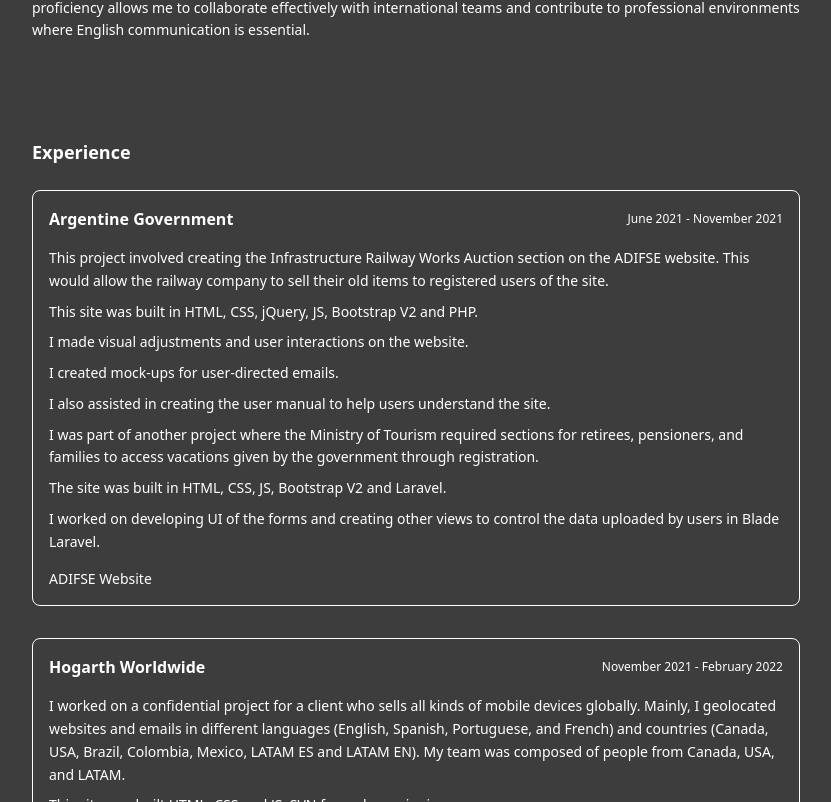
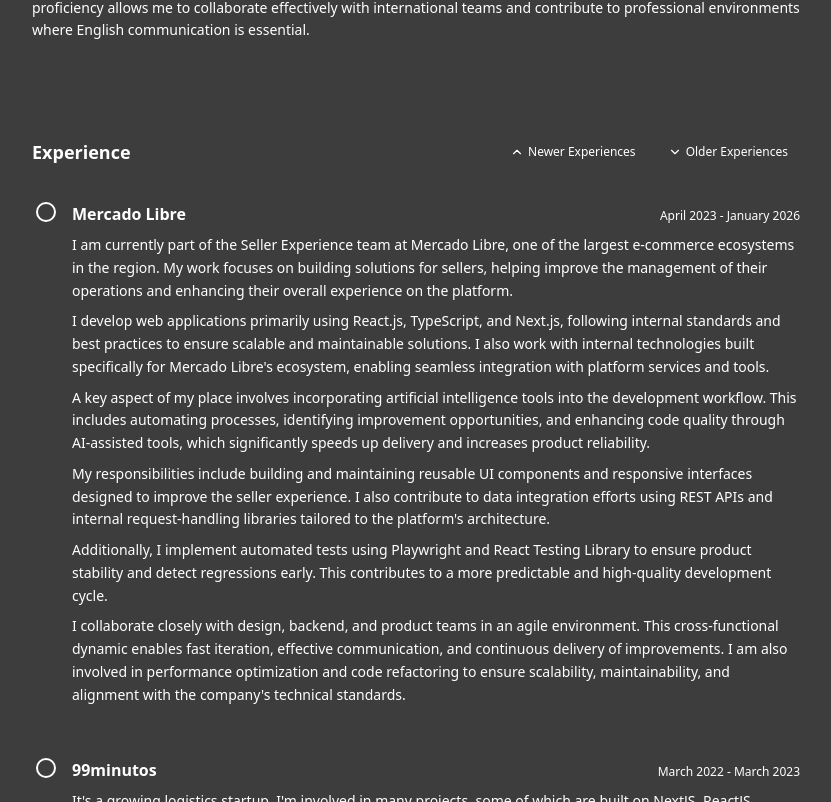
Before and after one commit to MelinaMamani/portfolio-nextjs, a Next.js app: page / in a window 1280 px wide. Shown: the part 618-1420 px from the top of the page, without its empty margins (224-1055 px from the left). Built offline with nearby package versions, Linux system fonts and the light colour scheme; no server answers.

Commit message:
Change text

```diff
--- a/src/app/page.tsx
+++ b/src/app/page.tsx
@@ -7,18 +7,14 @@
 import Footer from "../components/Footer";
 import PROJECTS from "../data/projects";
 import TECHS from "../data/technologies";
-import { getTranslations } from "../lib/i18n";
 
 export default function Home() {
-  const t = getTranslations("en");
-  const experienceItems = t.experience?.items || [];
-
   return (
     <div className="min-h-screen bg-background text-foreground">
       <main className="mx-auto w-full">
         <Hero />
         <AboutMe />
-        <Experience items={experienceItems} />
+        <Experience />
         <TechStack techs={TECHS} />
         <Projects projects={PROJECTS} />
       </main>
--- a/src/components/Experience.tsx
+++ b/src/components/Experience.tsx
@@ -1,89 +1,92 @@
 "use client";
-import React from "react";
+import React, { useState } from "react";
 import { useI18n } from "../lib/I18nProvider";
 import { motion } from "framer-motion";
+import { ChevronDown, ChevronUp } from "lucide-react";
+import { ExperienceItem } from "../lib/types";
 
-type Props = {
-  items?: Array<{
-    role: string;
-    date: string;
-    paragraphs: string[];
-    links?: Record<string, string>;
-  }>;
-};
+type SortOrder = "desc" | "asc";
 
-export default function Experience({ items = [] }: Props) {
+export default function Experience() {
   const { t } = useI18n();
+  const items = (t?.experience?.items as ExperienceItem[]) ?? [];
+
+  const [sortOrder, setSortOrder] = useState<SortOrder>("desc");
+  const sortedItems = sortOrder === "desc" ? [...items].reverse() : items;
 
   return (
     <section id="experience" className="container py-12 px-6">
       <div className="mx-auto max-w-3xl">
-        <h2 className="text-lg font-semibold">{t?.experience?.title ?? ""}</h2>
-        <p className="mt-2 text-sm text-muted-foreground">
-          {t?.experience?.description ?? ""}
-        </p>
+        <div className="flex items-center justify-between gap-4 mb-2">
+          <h2 className="text-lg font-semibold">{t?.experience?.title}</h2>
 
-        <motion.div
-          initial="hidden"
-          whileInView="visible"
-          viewport={{ once: true }}
-          variants={{
-            hidden: {},
-            visible: {},
-          }}
-          className="mt-6 space-y-8"
+          <div className="flex gap-2">
+            <button
+              onClick={() => setSortOrder("desc")}
+              className={`inline-flex items-center gap-1 px-3 py-1 rounded text-xs font-medium transition-colors ${
+                sortOrder === "desc"
+                  ? "bg-primary text-primary-foreground"
+                  : "bg-muted text-muted-foreground hover:bg-card"
+              }`}
             >
-          {items.length === 0 ? (
-            <div className="text-sm text-muted-foreground">
-              {t?.experience?.no_experience ?? ""}
+              <ChevronUp size={14} />
+              {t?.experience?.newerBtn}
+            </button>
+
+            <button
+              onClick={() => setSortOrder("asc")}
+              className={`inline-flex items-center gap-1 px-3 py-1 rounded text-xs font-medium transition-colors ${
+                sortOrder === "asc"
+                  ? "bg-primary text-primary-foreground"
+                  : "bg-muted text-muted-foreground hover:bg-card"
+              }`}
+            >
+              <ChevronDown size={14} />
+              {t?.experience?.olderBtn}
+            </button>
           </div>
-          ) : (
-            items.map((exp, idx) => (
+        </div>
+
+        <div className="mt-8 relative">
+          <div className="relative pl-8">
+            <div className="absolute left-3 top-0 bottom-0 w-px bg-linear-to-b from-primary via-border to-primary" />
+
+            {sortedItems.map((exp: ExperienceItem, idx: number) => (
               <motion.article
                 key={idx}
-                initial={{ opacity: 0, y: 8 }}
-                whileInView={{ opacity: 1, y: 0 }}
+                initial={{ opacity: 0, x: -12 }}
+                whileInView={{ opacity: 1, x: 0 }}
                 viewport={{ once: true }}
-                transition={{ duration: 0.45 }}
-                className="flex flex-col rounded-lg border border-border p-4 bg-card"
+                transition={{ duration: 0.45, delay: idx * 0.1 }}
+                className="mb-8 relative group"
               >
-                <div className="flex flex-col sm:flex-row sm:items-center sm:justify-between gap-2">
-                  <h3 className="text-base font-semibold">{exp.role}</h3>
-                  <span className="text-xs font-medium text-muted-foreground">
+                <div className="absolute -left-7 top-1 w-5 h-5 rounded-full bg-background border-2 border-primary flex items-center justify-center">
+                  <div className="w-2 h-2 rounded-full bg-primary" />
+                </div>
+
+                <div className="pl-2 pt-1 pb-4">
+                  <div className="flex flex-col sm:flex-row sm:items-baseline sm:justify-between gap-2 mb-2">
+                    <h3 className="text-base font-semibold">{exp.place}</h3>
+                    <span className="text-xs font-medium text-primary">
                       {exp.date}
                     </span>
                   </div>
 
-                <div className="mt-4 space-y-2">
-                  {exp.paragraphs.map((para, pidx) => (
+                  <div className="space-y-2">
+                    {exp.paragraphs.map((p: string, i: number) => (
                       <p
-                      key={pidx}
+                        key={i}
                         className="text-sm text-muted-foreground leading-relaxed"
                       >
-                      {para}
+                        {p}
                       </p>
                     ))}
                   </div>
-
-                {exp.links && Object.keys(exp.links).length > 0 && (
-                  <div className="mt-4 flex flex-wrap gap-3">
-                    {Object.entries(exp.links).map(([key, url]) => (
-                      <a
-                        key={key}
-                        href={url}
-                        target="_blank"
-                        rel="noopener noreferrer"
-                        className="text-sm font-medium text-primary hover:underline"
-                      >
-                        {url}
-                      </a>
+                </div>
+              </motion.article>
             ))}
           </div>
-                )}
-              </motion.article>
-            ))
-          )}
-        </motion.div>
+        </div>
       </div>
     </section>
   );
--- a/src/locales/en.json
+++ b/src/locales/en.json
@@ -32,7 +32,7 @@
     "title": "Experience",
     "items": [
       {
-        "role": "Argentine Government",
+        "place": "Argentine Government",
         "date": "June 2021 - November 2021",
         "paragraphs": [
           "This project involved creating the Infrastructure Railway Works Auction section on the ADIFSE website. This would allow the railway company to sell their old items to registered users of the site.",
@@ -43,13 +43,10 @@
           "I was part of another project where the Ministry of Tourism required sections for retirees, pensioners, and families to access vacations given by the government through registration.",
           "The site was built in HTML, CSS, JS, Bootstrap V2 and Laravel.",
           "I worked on developing UI of the forms and creating other views to control the data uploaded by users in Blade Laravel."
-        ],
-        "links": {
-          "adifseWebsite": "ADIFSE Website"
-        }
+        ]
       },
       {
-        "role": "Hogarth Worldwide",
+        "place": "Hogarth Worldwide",
         "date": "November 2021 - February 2022",
         "paragraphs": [
           "I worked on a confidential project for a client who sells all kinds of mobile devices globally. Mainly, I geolocated websites and emails in different languages (English, Spanish, Portuguese, and French) and countries (Canada, USA, Brazil, Colombia, Mexico, LATAM ES and LATAM EN). My team was composed of people from Canada, USA, and LATAM.",
@@ -60,7 +57,7 @@
         ]
       },
       {
-        "role": "99minutos",
+        "place": "99minutos",
         "date": "March 2022 - March 2023",
         "paragraphs": [
           "It's a growing logistics startup. I'm involved in many projects, some of which are built on NextJS, ReactJS, Typescript, GraphQL, Axios, Rest API, MUI, Mantine. In all projects, I had designs provided by the UX team. And I work with agile methodology (Jira).",
@@ -69,12 +66,28 @@
           "I perform updates or improvements on the current landing page or the shipping site, tasks such as consuming a new service and creating the frontend part of it, updating text or images on the site.",
           "Currently, I'm developing a new landing page with NextJS, Typescript, and MUI alongside another team of developers.",
           "I also gained experience in support by handling customer tickets and performing fixes as needed."
-        ],
-        "links": {
-          "landingPage": "Landing Page"
-        }
+        ]
+      },
+      {
+        "place": "Mercado Libre",
+        "date": "April 2023 - January 2026",
+        "paragraphs": [
+          "I am currently part of the Seller Experience team at Mercado Libre, one of the largest e-commerce ecosystems in the region. My work focuses on building solutions for sellers, helping improve the management of their operations and enhancing their overall experience on the platform.",
+
+          "I develop web applications primarily using React.js, TypeScript, and Next.js, following internal standards and best practices to ensure scalable and maintainable solutions. I also work with internal technologies built specifically for Mercado Libre's ecosystem, enabling seamless integration with platform services and tools.",
+
+          "A key aspect of my place involves incorporating artificial intelligence tools into the development workflow. This includes automating processes, identifying improvement opportunities, and enhancing code quality through AI-assisted tools, which significantly speeds up delivery and increases product reliability.",
+
+          "My responsibilities include building and maintaining reusable UI components and responsive interfaces designed to improve the seller experience. I also contribute to data integration efforts using REST APIs and internal request-handling libraries tailored to the platform's architecture.",
+
+          "Additionally, I implement automated tests using Playwright and React Testing Library to ensure product stability and detect regressions early. This contributes to a more predictable and high-quality development cycle.",
+
+          "I collaborate closely with design, backend, and product teams in an agile environment. This cross-functional dynamic enables fast iteration, effective communication, and continuous delivery of improvements. I am also involved in performance optimization and code refactoring to ensure scalability, maintainability, and alignment with the company's technical standards."
+        ]
       }
-    ]
+    ],
+    "olderBtn": "Older Experiences",
+    "newerBtn": "Newer Experiences"
   },
   "skills": {
     "title": "Skills",
--- a/src/locales/es.json
+++ b/src/locales/es.json
@@ -1,6 +1,6 @@
 {
   "nav": {
-    "brand": "Portafolio de Melina Mamaní",
+    "brand": "Melina Mamaní Portfolio",
     "menu": {
       "about": "Sobre mí",
       "experience": "Experiencia",
@@ -32,7 +32,7 @@
     "title": "Experiencia",
     "items": [
       {
-        "role": "Gobierno Argentino",
+        "place": "Gobierno Argentino",
         "date": "Junio 2021 - Noviembre 2021",
         "paragraphs": [
           "Este proyecto consistió en la creación de la sección Subasta de Obras Ferroviarias en el sitio web de ADIFSE. Esto permitiría a la empresa ferroviaria vender sus artículos antiguos a usuarios registrados del sitio.",
@@ -43,13 +43,10 @@
           "Formé parte de otro proyecto donde el Ministerio de Turismo requería secciones para jubilados, pensionados y familias para acceder a vacaciones otorgadas por el gobierno mediante registro.",
           "El sitio se construyó en HTML, CSS, JS, Bootstrap V2 y Laravel.",
           "Trabajé en el desarrollo de la interfaz de usuario de los formularios y en la creación de otras vistas para controlar los datos subidos por los usuarios en Blade Laravel."
-        ],
-        "links": {
-          "adifseWebsite": "Sitio ADIFSE"
-        }
+        ]
       },
       {
-        "role": "Hogarth Worldwide",
+        "place": "Hogarth Worldwide",
         "date": "Noviembre 2021 - Febrero 2022",
         "paragraphs": [
           "Trabajé en un proyecto confidencial para un cliente que vende todo tipo de dispositivos móviles a nivel mundial. Principalmente geolocalicé sitios web y correos en diferentes idiomas (inglés, español, portugués y francés) y países (Canadá, EE. UU., Brasil, Colombia, México, LATAM ES y LATAM EN). Mi equipo estaba compuesto por personas de Canadá, EE. UU. y LATAM.",
@@ -60,7 +57,7 @@
         ]
       },
       {
-        "role": "99minutos",
+        "place": "99minutos",
         "date": "Marzo 2022 - Actualmente",
         "paragraphs": [
           "Es una startup logística en crecimiento. Estoy involucrada en muchos proyectos, algunos de los cuales están construidos con NextJS, ReactJS, Typescript, GraphQL, Axios, Rest API, MUI, Mantine. En todos los proyectos, recibí diseños proporcionados por el equipo de UX. Y trabajo con metodología ágil (Jira).",
@@ -69,12 +66,27 @@
           "Realizo actualizaciones o mejoras en la landing actual o el sitio de envíos, tareas como consumir un nuevo servicio y crear la parte frontend del mismo, actualizar texto o imágenes en el sitio.",
           "Actualmente, estoy desarrollando una nueva landing con NextJS, Typescript y MUI junto a otro equipo de desarrolladores.",
           "También adquirí experiencia en soporte manejando tickets de clientes y realizando correcciones cuando fue necesario."
-        ],
-        "links": {
-          "landingPage": "Landing Page"
-        }
+        ]
+      },
+      {
+        "place": "Mercado Libre",
+        "date": "Abril 2023 - Enero 2026",
+        "paragraphs": [
+          "Actualmente formo parte del equipo de Seller Experience en Mercado Libre, uno de los ecosistemas de e-commerce más grandes de la región. Mi rol se centra en el desarrollo de soluciones orientadas a vendedores, contribuyendo a optimizar la gestión de sus operaciones dentro de la plataforma.",
+          "Trabajo principalmente con React.js, TypeScript y Next.js, aplicando estándares internos y buenas prácticas para garantizar un desarrollo sólido y escalable. También utilizo tecnologías internas de la compañía que permiten una integración eficiente con los distintos servicios y herramientas del ecosistema.",
+
+          "Una parte importante de mi trabajo involucra la incorporación de inteligencia artificial en los flujos de desarrollo. Esto incluye la automatización de tareas, el análisis de patrones y la mejora continua del código mediante herramientas asistidas por IA, lo que acelera la entrega y eleva la calidad de las soluciones implementadas.",
+
+          "Entre mis responsabilidades se encuentra la creación y mantenimiento de componentes reutilizables y de interfaces responsivas orientadas a mejorar la experiencia del usuario vendedor. También participo en la integración de datos mediante APIs REST, gestionando solicitudes a través de librerías internas diseñadas para la arquitectura de Mercado Libre.",
+
+          "Además, implemento pruebas automatizadas utilizando Playwright y React Testing Library. Esto asegura la estabilidad del producto y permite detectar regresiones de manera temprana, contribuyendo así a un ciclo de desarrollo más confiable.",
+
+          "Trabajo en estrecha colaboración con equipos de diseño, backend y producto dentro de un entorno ágil. Esta dinámica facilita la iteración rápida, la comunicación constante y la entrega continua de mejoras. También participo activamente en procesos de optimización de rendimiento y refactorización de código para garantizar mantenibilidad, escalabilidad y alineación con los estándares técnicos de la compañía."
+        ]
       }
-    ]
+    ],
+    "olderBtn": "Más antiguos",
+    "newerBtn": "Más recientes"
   },
   "skills": {
     "title": "Habilidades",
```
Also changed, not shown: src/components/Header.tsx (+25 -12 lines), src/lib/types.ts (+9 -8 lines). Lines whose indentation alone changed are shown as unchanged.
